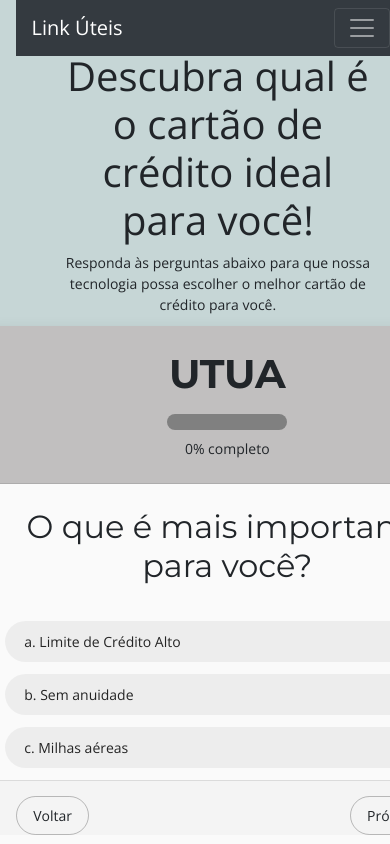
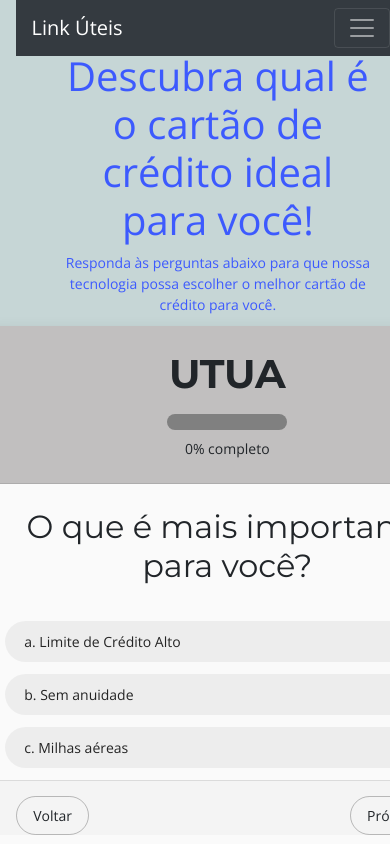
Before and after one commit to felipebc11/chalenge_be_growth, a plain HTML site: page index.html in a window 390 px wide. Shown: the top 844 px of the page. Drawn offline with nearby package versions, Linux system fonts and the light colour scheme.

Commit message:
Adjust responsivity.

```diff
--- a/css/styles.css
+++ b/css/styles.css
@@ -42,6 +42,8 @@
 
 .titleandparagraph {
 	margin-bottom: 3%;
+	color: #3d5afe;
+	text-align: center;
 }
  .questionBox {
 	align-items: center;
```
